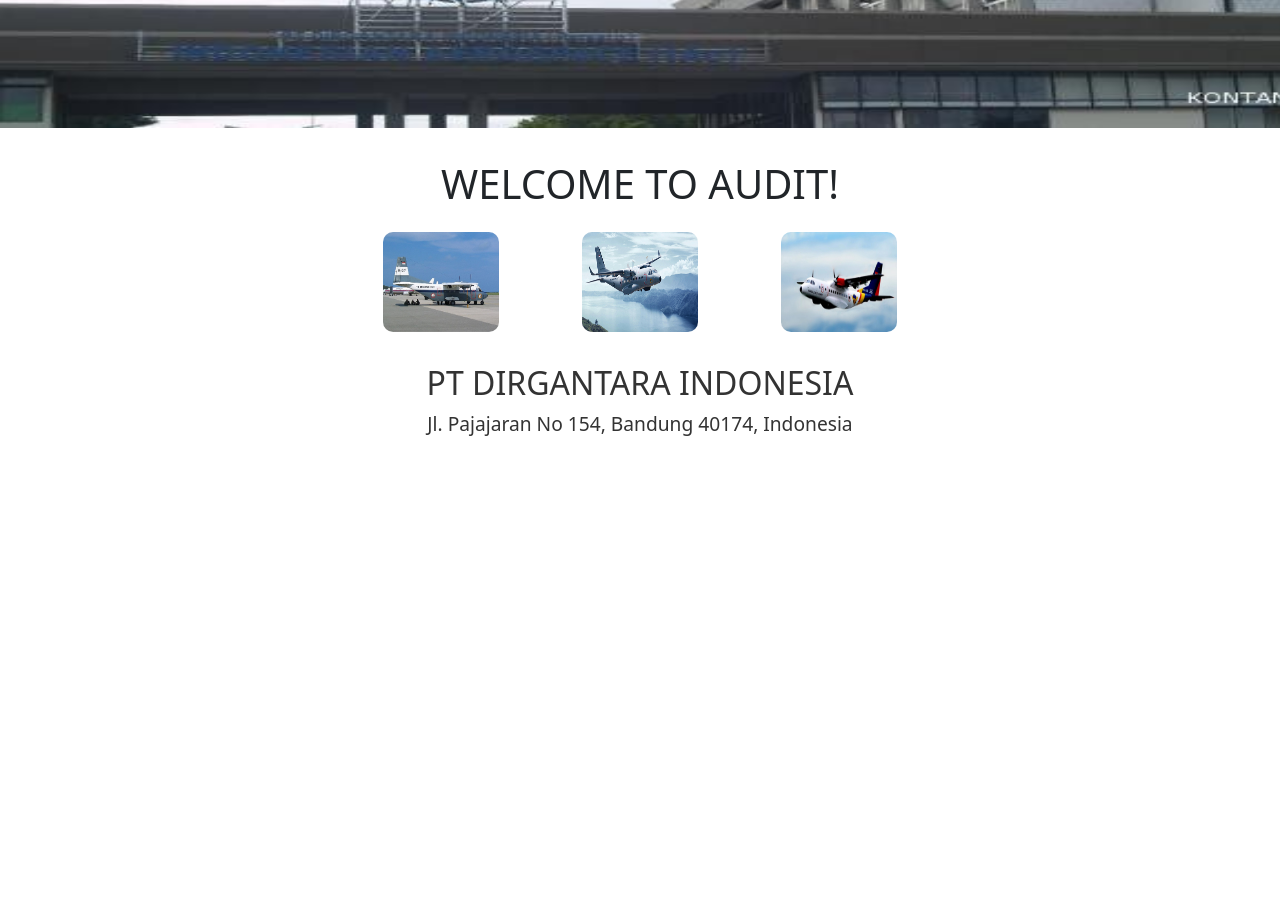
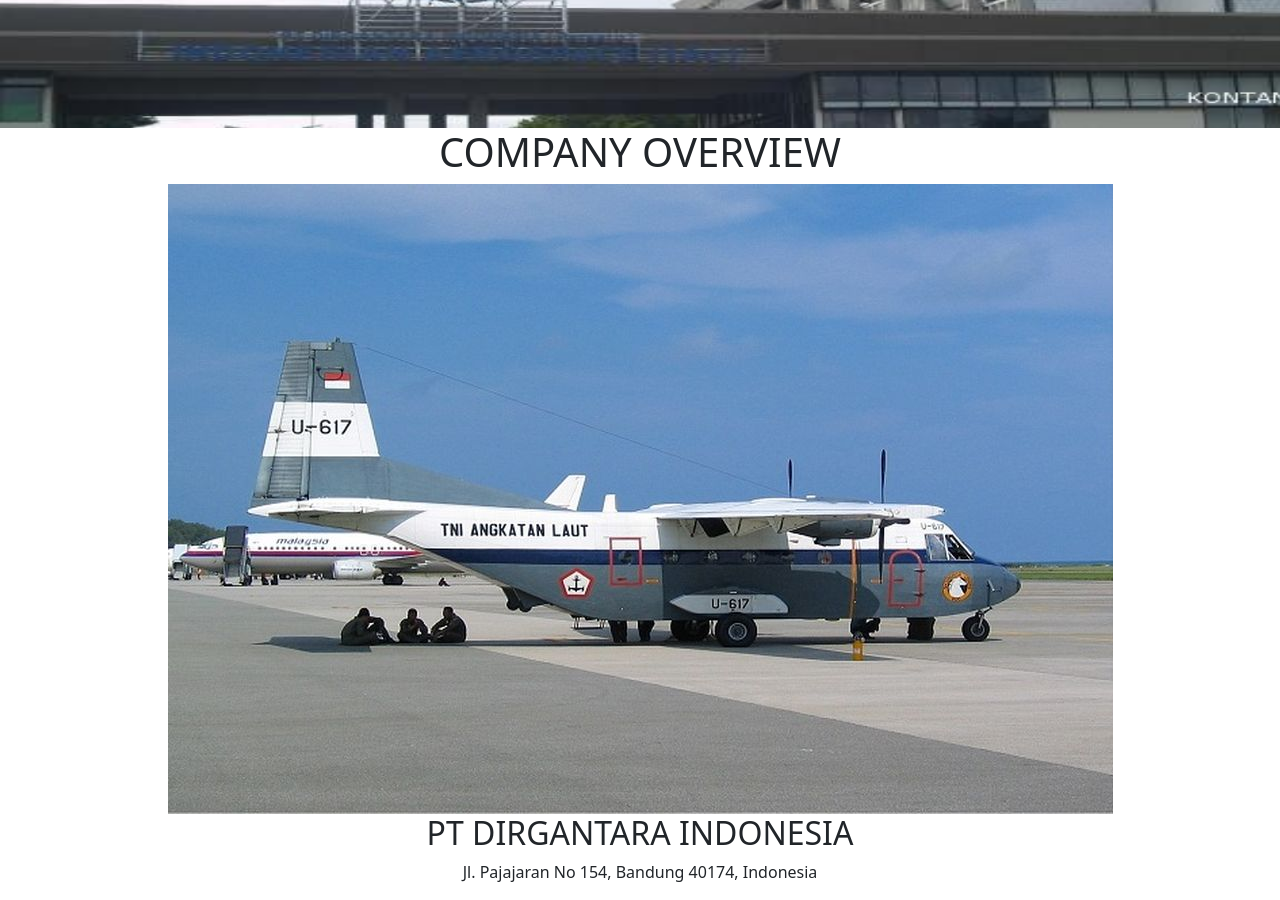
Before and after one commit to RolanFirmans/Manajement-Audit-PT-DI, a React (Vite) app in the folder Manajement Audit/: page /About in a window 1280 px wide. Shown: the part 320-1220 px from the top of the page. Before the commit the page ends 800 px from the top, so only its background shows below. Built offline with nearby package versions, Linux system fonts and the light colour scheme.

Commit message:
update landingpage

```diff
--- /dev/null
+++ b/Manajement Audit/src/About.jsx
@@ -0,0 +1,15 @@
+import React from "react";
+import "./App.css";
+import Navbar from "./Commponents/Navbar";
+import Home from "./Commponents/Home";
+import AboutUsSection from "./Commponents/AboutUsSection";
+
+export default function About() {
+  return (
+    <div>
+      <Navbar />
+      <Home />
+      <AboutUsSection />
+    </div>
+  );
+}
--- a/Manajement Audit/src/App.css
+++ b/Manajement Audit/src/App.css
@@ -1,15 +1,13 @@
-*{
+* {
   margin: 0 auto;
   text-align: center;
-
 }
 .container {
   width: 80%;
   margin: 0 auto;
 }
 
-
-/* STYKE NAVBAR */
+/* START STYLE NAVBAR */
 .navbar {
   justify-content: space-between;
   width: 120%;
@@ -18,7 +16,7 @@
   justify-content: space-between;
 }
 
-.navbar .brand-logo  {
+.navbar .brand-logo {
   height: 60px;
   margin-left: -190px;
 }
@@ -50,17 +48,17 @@
 }
 
 .nav-list li a::after {
-  content: '';
+  content: "";
   display: block;
   width: 0;
   height: 2px;
   background: #fff; /* Warna putih untuk underline saat hover */
-  transition: width .3s;
+  transition: width 0.3s;
 }
 .nav-list li a:hover::after,
 .nav-list li a:focus::after {
   width: 100%;
-  transition: width .3s;
+  transition: width 0.3s;
 }
 
 .btn-login {
@@ -73,9 +71,9 @@
   transition: background-color 0.3s ease;
 }
 
-/* STYLE NAVBAR */
+/* END STYLE NAVBAR */
 
-/* STYLE HOMEPAGE */
+/* START STYLE HOMEPAGE */
 .Hero img {
   margin-top: -10%;
   width: 1500px;
@@ -88,7 +86,6 @@
   display: grid;
   text-align: center;
   padding: 2rem 0;
-
 }
 
 .hero-section h1 {
@@ -101,20 +98,19 @@
   justify-content: center;
   gap: 1rem;
   margin-bottom: 2rem;
-
 }
 
 .hero-images img {
   width: 20%;
   height: 100px;
   border-radius: 10px;
-  transition:  0.2s ease;
+  transition: 0.2s ease;
   cursor: pointer;
 }
 
 .hero-images :hover {
   transform: scale(1.2);
-  box-shadow: 5px 5px 15px rgba(0,0,0,0,6);
+  box-shadow: 5px 5px 15px rgba(0, 0, 0, 0, 6);
 }
 
 .company-info {
@@ -129,4 +125,10 @@
 .company-info p {
   margin: 0;
 }
-/* STULE HEROSECTION */
+/* END STYLE HEROSECTION */
+
+/*STYLE ABOUT US*/
+
+/* START ABOUT US*/
+
+/* END ABOUT US*/
--- a/Manajement Audit/src/App.jsx
+++ b/Manajement Audit/src/App.jsx
@@ -1,10 +1,15 @@
-import React from 'react'
-import LandingPage from './LandingPage.jsx';
+import React from "react";
+import LandingPage from "./LandingPage.jsx";
+import About from "./About.jsx";
+import { Route, Routes } from "react-router-dom";
 
 function App() {
   return (
     <div>
-      <LandingPage/>
+      <Routes>
+        <Route path="/" element={<LandingPage />} />
+        <Route path="About" element={<About />} />
+      </Routes>
     </div>
   );
 }
--- /dev/null
+++ b/Manajement Audit/src/Commponents/AboutUsSection.jsx
@@ -0,0 +1,20 @@
+import React from "react";
+import q from "../Asset/q.jpg";
+import "../App.css";
+
+const AboutUsSection = () => {
+  return (
+    <div className="about-section">
+      <h1>COMPANY OVERVIEW</h1>
+      <div className="about-images">
+        <img src={q} alt="" />
+      </div>
+      <div className="company-overview">
+        <h2>PT DIRGANTARA INDONESIA</h2>
+        <p>Jl. Pajajaran No 154, Bandung 40174, Indonesia</p>
+      </div>
+    </div>
+  );
+};
+
+export default AboutUsSection;
--- a/Manajement Audit/src/Commponents/Navbar.jsx
+++ b/Manajement Audit/src/Commponents/Navbar.jsx
@@ -1,24 +1,32 @@
-import React from 'react'
-import { Link } from 'react-router-dom'
-import LogoPTDI from '../Asset/LogoPTDI.png'
-import '../App.css'
+import React from "react";
+import { Link } from "react-router-dom";
+import LogoPTDI from "../Asset/LogoPTDI.png";
+import "../App.css";
 
 const Navbar = () => {
   return (
     <header>
       <nav className="navbar">
         <div className="container">
-            <img src={LogoPTDI} className="brand-logo" />
+          <img src={LogoPTDI} className="brand-logo" />
           <ul className="nav-list">
-            <li><a href="">HOME</a></li>
-            <li><a href="">ABOUT US</a></li>
-            <li><a href="">ABOUT AUDIT ROLES</a></li>
+            <li>
+              <a href="/">HOME</a>
+            </li>
+            <li>
+              <a href="../About">ABOUT US</a>
+            </li>
+            <li>
+              <a href="">ABOUT AUDIT ROLES</a>
+            </li>
           </ul>
-          <Link to="" className="btn-login">Logout</Link>
+          <Link to="" className="btn-login">
+            Logout
+          </Link>
         </div>
       </nav>
     </header>
-  )
-}
+  );
+};
 
 export default Navbar;
```
